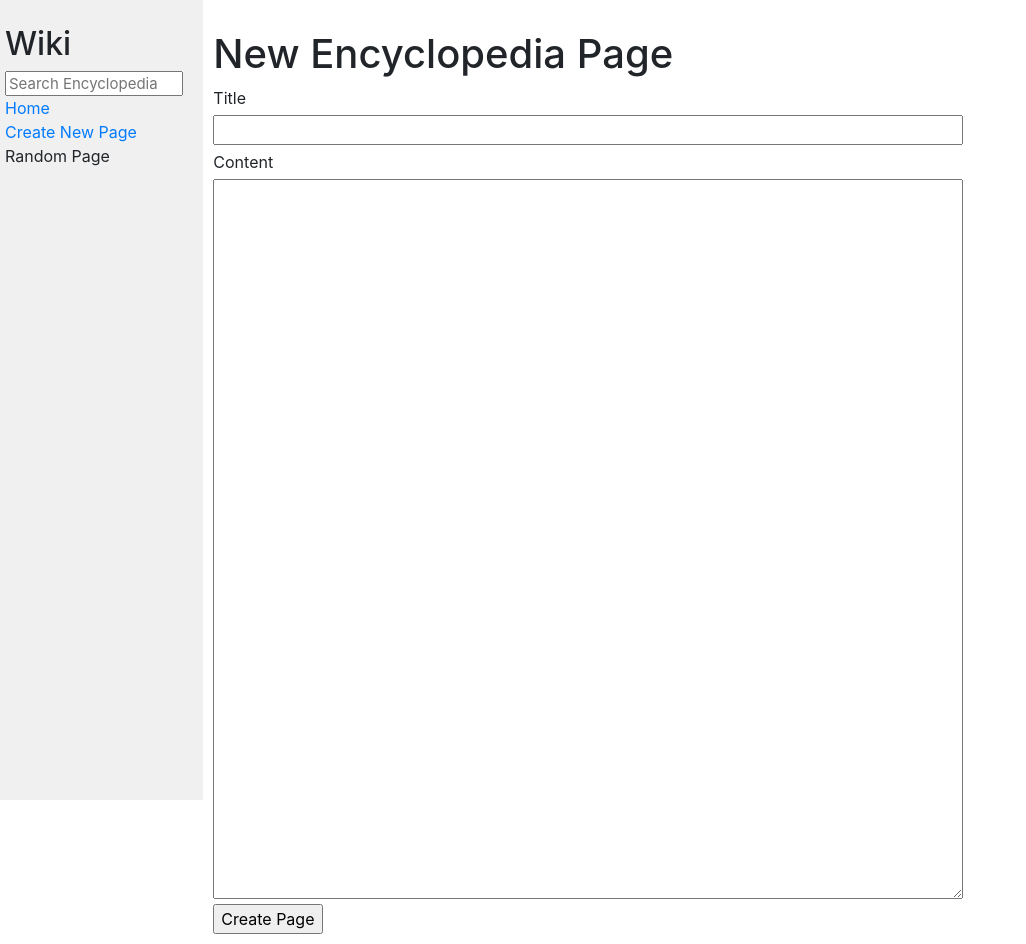
After one commit to martindahlgren/CS50x-2022, a Django app: page /new in a window 1280 px wide. The commit adds this page. Shown: the whole page, without its empty margins (0-1026 px from the left). Run offline with Django 3.2, Linux system fonts and the light colour scheme; some libraries are stand-ins or nearby versions.

Commit message:
Support creating new pages

```diff
--- a/encyclopedia/static/encyclopedia/styles.css
+++ b/encyclopedia/static/encyclopedia/styles.css
@@ -36,3 +36,11 @@ textarea {
 .sidebar h2 {
     margin-top: 5px;
 }
+
+#new_page_form > label,
+#new_page_form > input[type="text"],
+#new_page_form > textarea {
+    display: block;
+    width: 70%;
+    margin-bottom: 5px;
+}
--- a/encyclopedia/templates/encyclopedia/layout.html
+++ b/encyclopedia/templates/encyclopedia/layout.html
@@ -19,7 +19,7 @@
                     <a href="{% url 'index' %}">Home</a>
                 </div>
                 <div>
-                    Create New Page
+                    <a href="{% url 'new' %}">Create New Page</a>
                 </div>
                 <div>
                     Random Page
--- /dev/null
+++ b/encyclopedia/templates/encyclopedia/new.html
@@ -0,0 +1,24 @@
+{% extends "encyclopedia/layout.html" %}
+
+{% block title %}
+    New Encyclopedia Page
+{% endblock %}
+
+{% block body %}
+
+<h1>New Encyclopedia Page</h1>
+
+{% if error_text %}
+Error: {{ error_text }}
+{% endif %}
+
+<form action="{% url 'new' %}" method="post" id="new_page_form" content='text/html; charset=UTF-8'>
+    {% csrf_token %}
+    {% for field in form %}
+        <label for="{{ field.id_for_label }}">{{ field.label }}</label>
+        {{ field }}
+    {% endfor %}
+<input type="submit", value="Create Page">
+</form>
+
+{% endblock %}
--- a/encyclopedia/urls.py
+++ b/encyclopedia/urls.py
@@ -5,5 +5,6 @@ from . import views
 urlpatterns = [
     path("", views.index, name="index"),
     path("wiki/<str:title>", views.wikipage, name="wikipage"),
-    path("search", views.search, name="search")
+    path("search", views.search, name="search"),
+    path("new", views.new, name="new")
 ]
--- a/encyclopedia/views.py
+++ b/encyclopedia/views.py
@@ -1,9 +1,13 @@
-from django.shortcuts import render
+from django.shortcuts import render, redirect
 from django.http import Http404
 import markdown2
+from django import forms
 
 from . import util
 
+class NewEntryForm(forms.Form):
+    title = forms.CharField()
+    content = forms.CharField(widget=forms.Textarea())
 
 def index(request):
     return render(request, "encyclopedia/index.html", {
@@ -36,3 +40,38 @@ def search(request):
             "header": "Search Results"
 
         })
+
+def new(request):
+    if request.method == "POST":
+        # Take in the data the user submitted and save it as form
+        form = NewEntryForm(request.POST)
+        # Check if form data is valid (server-side)
+        if form.is_valid():
+            created_page_title = form.cleaned_data["title"]
+            if not util.page_title_ok(created_page_title):
+                return render(request, "encyclopedia/new.html", {
+                        "error_text": "Illegal characters in title.",
+                        "form": NewEntryForm(form.cleaned_data)
+                    })
+            elif util.get_entry(created_page_title):
+                # If error, allow trying again
+                return render(request, "encyclopedia/new.html", {
+                            "error_text": "Page already exists.",
+                            "form": NewEntryForm(form.cleaned_data)
+                        })
+            else:
+                content = form.cleaned_data["content"]
+                print("\n\n")
+                print(content)
+                print("\n\n")
+                util.save_entry(created_page_title, content)
+                return redirect(f"wiki/{created_page_title}")
+        else:
+            return render(request, "encyclopedia/new.html", {
+                            "error_text": "Data validation fail.",
+                            "form": NewEntryForm()
+            })
+
+    return render(request, "encyclopedia/new.html", {
+                "form": NewEntryForm()
+    })
```
Also changed, not shown: encyclopedia/util.py (+8 -1 lines).
